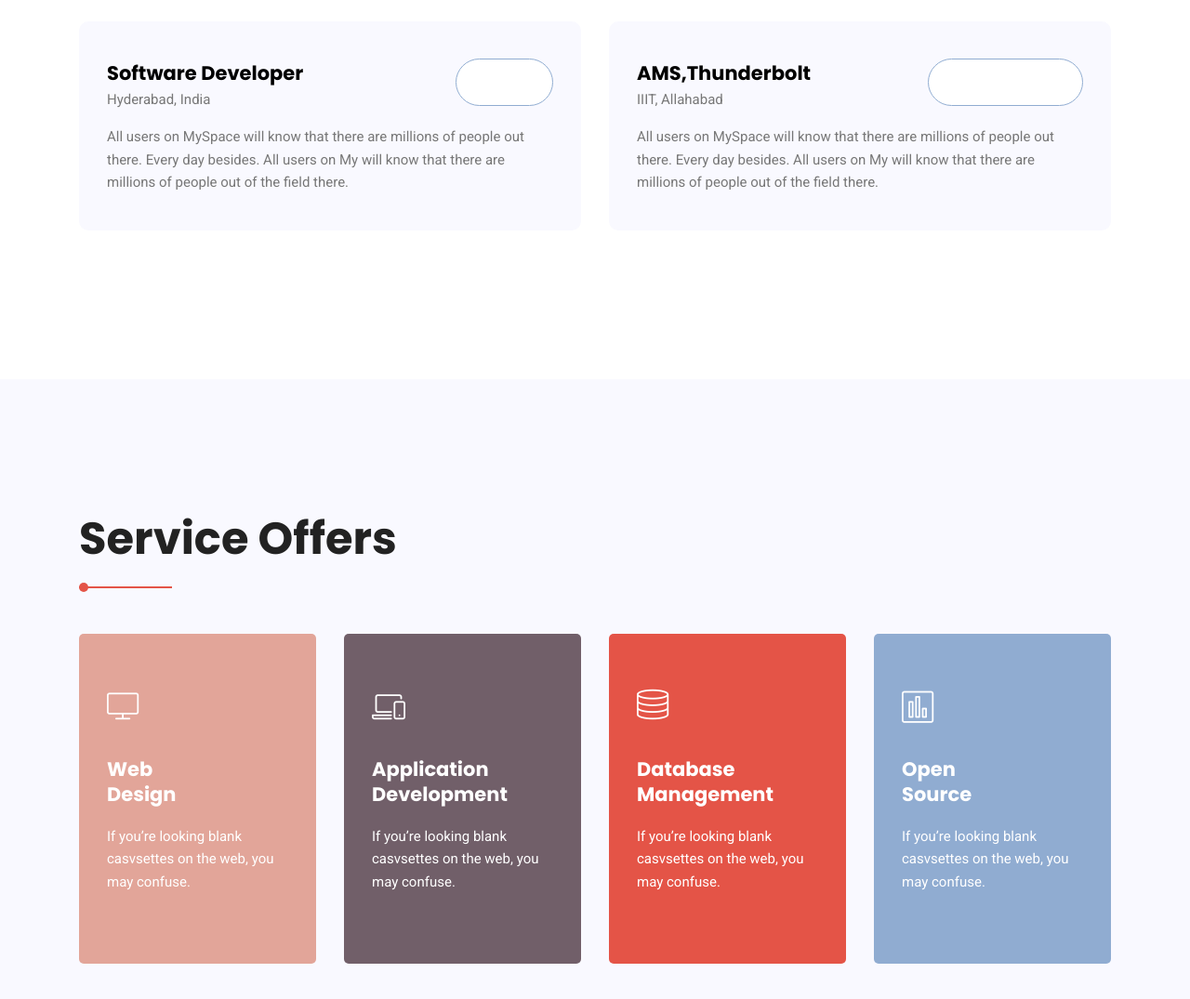
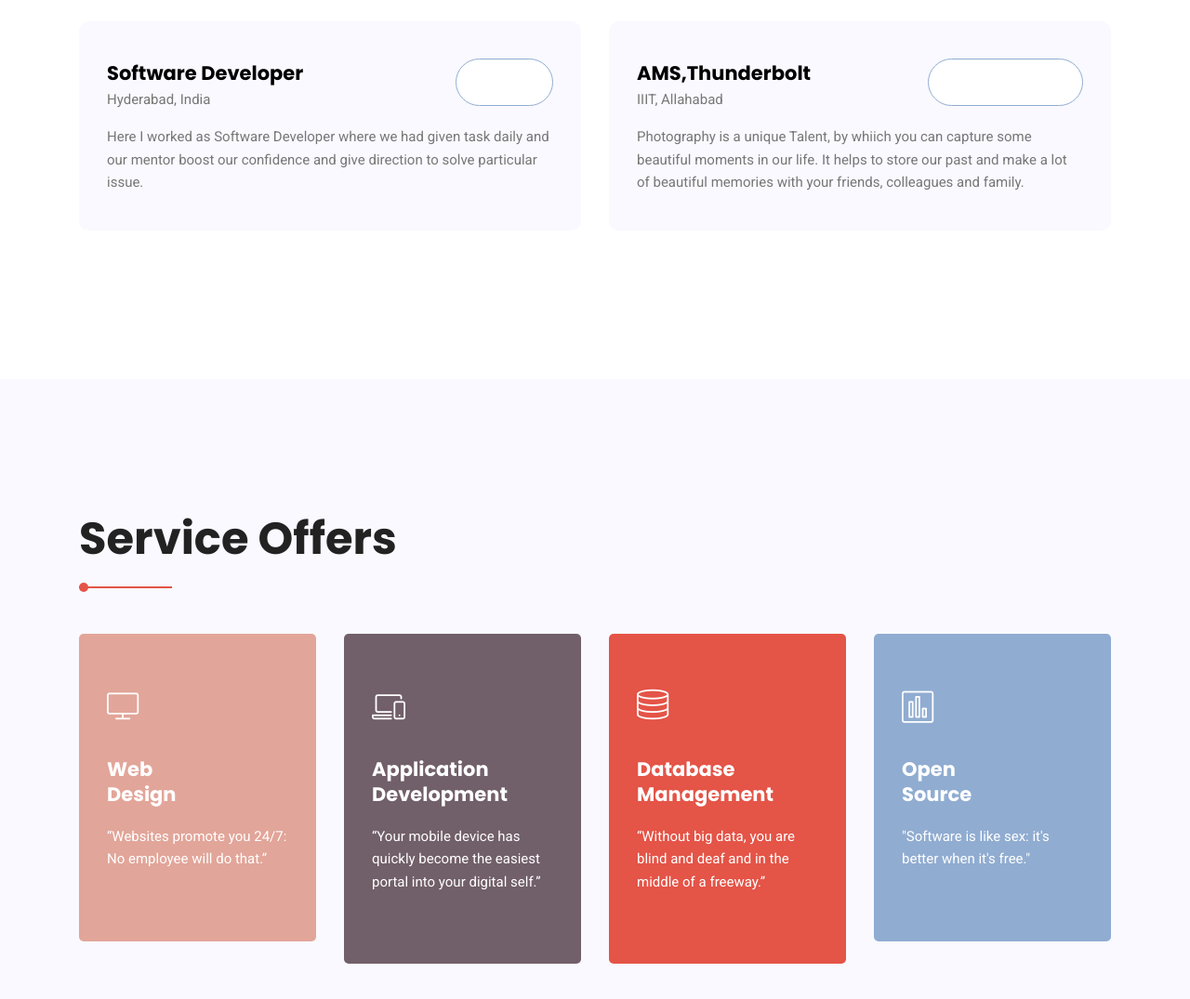
Before and after one commit to Wwar-lock/Personal, a plain HTML site: page index.html in a window 1280 px wide. Shown: the part 2880-3955 px from the top of the page at 93% size. Drawn offline with nearby package versions, Linux system fonts and the light colour scheme; some packages are replaced by stand-ins of ours.

Commit message:
history changes

```diff
--- a/index.html
+++ b/index.html
@@ -323,8 +323,7 @@
 							</div>
 						</div>
 						<div class="bottom-sec wow fadeIn" data-wow-duration="2s">
-							All users on MySpace will know that there are millions of people out there. Every day besides. All users on My will know
-							that there are millions of people out of the field there.
+							Here I worked as Software Developer where we had given task daily and our mentor boost our confidence and give direction to solve particular issue.
 						</div>
 					</div>
 				</div>
@@ -346,8 +345,8 @@
 							</div>
 						</div>
 						<div class="bottom-sec wow fadeIn" data-wow-duration="2s" data-wow-delay="0.2s">
-							All users on MySpace will know that there are millions of people out there. Every day besides. All users on My will know
-							that there are millions of people out of the field there.
+							Photography is a unique Talent, by whiich you can capture some beautiful moments in our life. It helps to store our past and make a lot of
+							beautiful memories with your friends, colleagues and family.
 						</div>
 					</div>
 				</div>
@@ -374,7 +373,7 @@
 						<h4>
 							<span>Web</span> Design
 						</h4>
-						<p>If you’re looking blank casvsettes on the web, you may confuse.</p>
+						<p>“Websites promote you 24/7: No employee will do that.”</p>
 					</div>
 				</div>
 				<div class="col-lg-3 col-md-6">
@@ -382,7 +381,7 @@
 						<span class="lnr lnr-laptop-phone"></span>
 						<h4><span>Application</span> Development
 						</h4>
-						<p>If you’re looking blank casvsettes on the web, you may confuse.</p>
+						<p>“Your mobile device has quickly become the easiest portal into your digital self.”</p>
 					</div>
 				</div>
 				<div class="col-lg-3 col-md-6">
@@ -390,7 +389,7 @@
 						<span class="lnr lnr-database"></span>
 						<h4><span>Database</span> Management
 						</h4>
-						<p>If you’re looking blank casvsettes on the web, you may confuse.</p>
+						<p>“Without big data, you are blind and deaf and in the middle of a freeway.”</p>
 					</div>
 				</div>
 				<div class="col-lg-3 col-md-6">
@@ -398,7 +397,7 @@
 						<span class="lnr lnr-chart-bars"></span>
 						<h4><span>Open</span> Source
 						</h4>
-						<p>If you’re looking blank casvsettes on the web, you may confuse.</p>
+						<p>"Software is like sex: it's better when it's free."</p>
 					</div>
 				</div>
 			</div>
```
Also changed, not shown: about.html (+3 -4 lines), services.html (+4 -4 lines).
